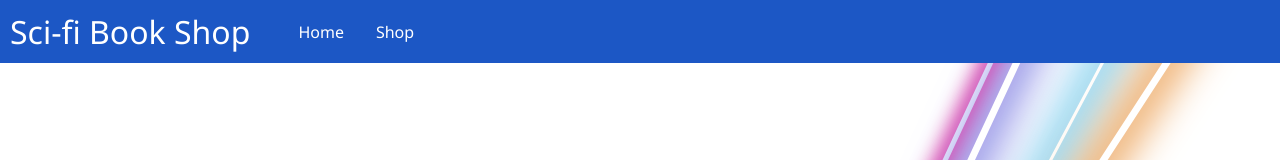
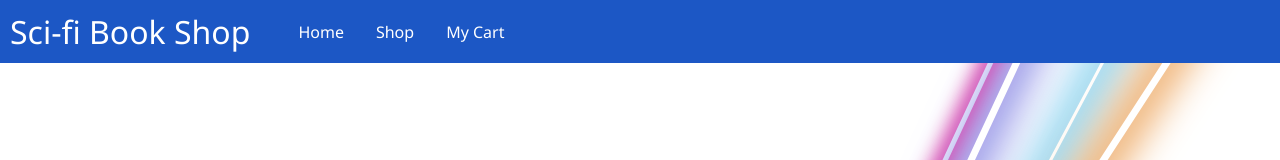
Before and after one commit to Tom2612/shopping-cart, a React (Create React App) app: page / in a window 1280 px wide. Shown: the top 160 px of the page. Built offline with nearby package versions, Linux system fonts and the light colour scheme.

Commit message:
Added new route for private cart

```diff
--- a/src/App.js
+++ b/src/App.js
@@ -5,6 +5,7 @@ import './styles/style.css';
 import Home from './components/Home';
 import Shop from './components/Shop';
 import {fakeData } from './utils/Data';
+import UserCart from './components/UserCart';
 
 function App() {
   const [data, setData] = useState(fakeData)
@@ -75,6 +76,7 @@ function App() {
         <h1 className="nav--title">Sci-fi Book Shop</h1>
         <Link to='/home' className="nav--link">Home</Link>
         <Link to='/shop' className="nav--link">Shop</Link>
+        <Link to='/cart' className="nav--link">My Cart</Link>
       </nav>
       <Routes>
         <Route index element={<Home />} />
@@ -92,6 +94,7 @@ function App() {
             qty={qty}
           />}
         />
+        <Route path='cart' element={<UserCart />} />
         <Route path='*' element={<p>Woops, nothing here!</p>} />
       </Routes>
     </HashRouter>
```
